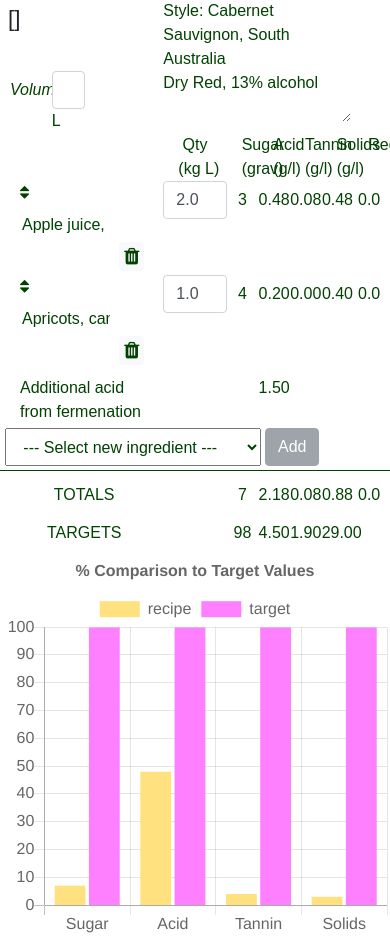
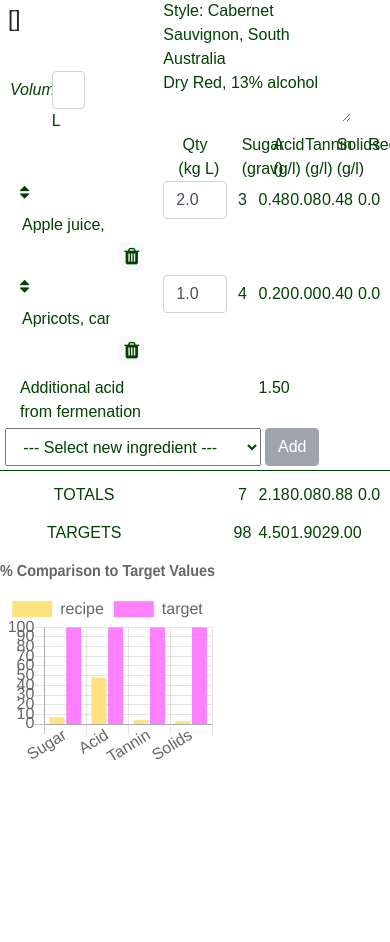
Before and after one commit to tonywh/homewinex, a Django app: template recipe/templates/recipe/recipe.html in a window 390 px wide; the page is wider, and only the part inside the window is pictured. Shown: the part 129-1071 px from the top of that part. After the commit the page ends 890 px from the top of that part, so only its background shows below. Run offline with Django 3.2, Linux system fonts and the light colour scheme; data comes from the database, SQL or seed files in the repository; the template is opened without the code that fills it: most values are stand-ins (such as "Sample title", 1, 10 or a date in 2020); some libraries are stand-ins or nearby versions.

Commit message:
improve small screen layout

```diff
--- a/recipe/templates/recipe/recipe.html
+++ b/recipe/templates/recipe/recipe.html
@@ -141,7 +141,7 @@
         </div>
       </form>
     </div>
-    <div id="chart-block" class="col-lg-4 col-md-4 col-12">
+    <div id="chart-block" class="col-lg-4 col-md-4 col-7">
       <canvas id="wine-chart" width="100%" height="100%"></canvas>
     </div>
   </div>
```
